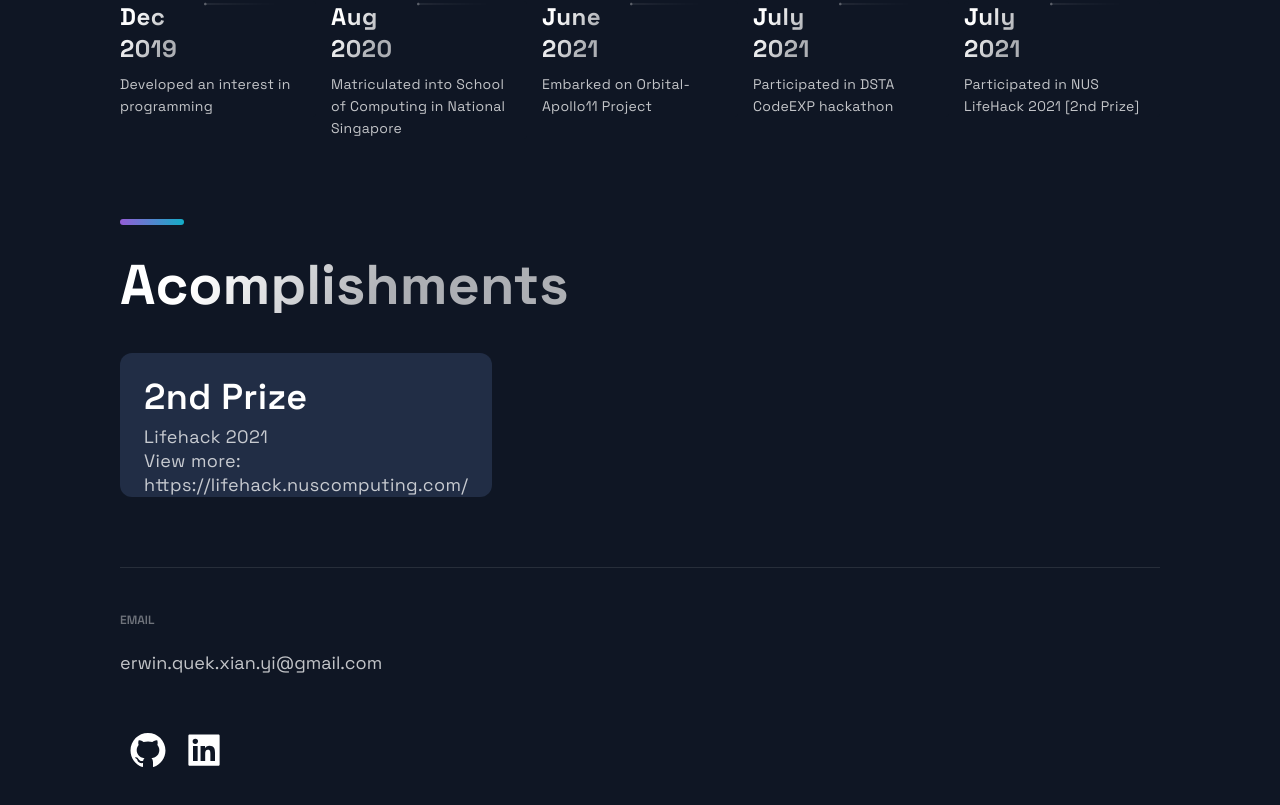
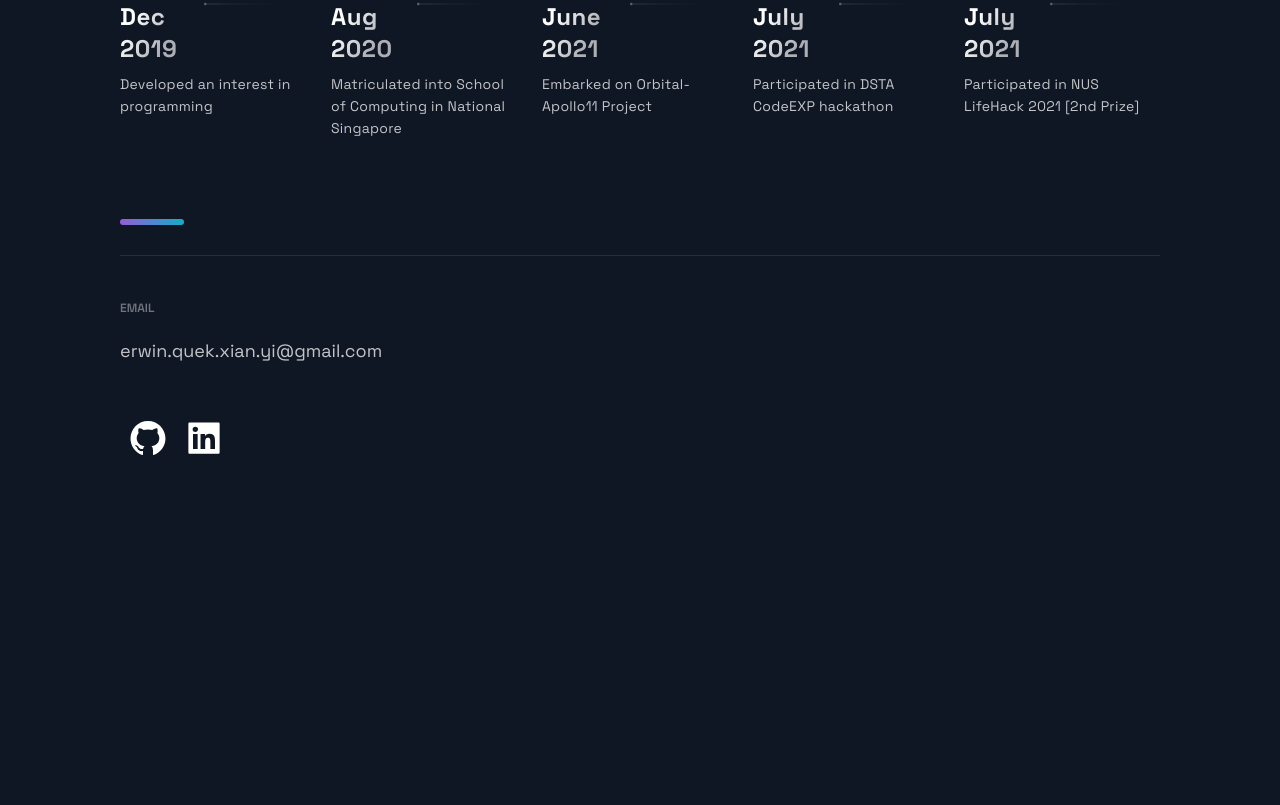
Before and after one commit to erwinqxy/portfolio, a Next.js app: page / in a window 1280 px wide. Shown: the part 4030-4835 px from the top of the page. After the commit the page ends 4551 px from the top, so only its background shows below. Built offline with nearby package versions, Linux system fonts and the light colour scheme.

Commit message:
update index

```diff
--- a/src/pages/index.js
+++ b/src/pages/index.js
@@ -18,7 +18,6 @@ const Home = () => {
       <Projects />
       <Technologies />
       <Timeline />
-      <Acomplishments />
     </Layout>
   );
 };
```
